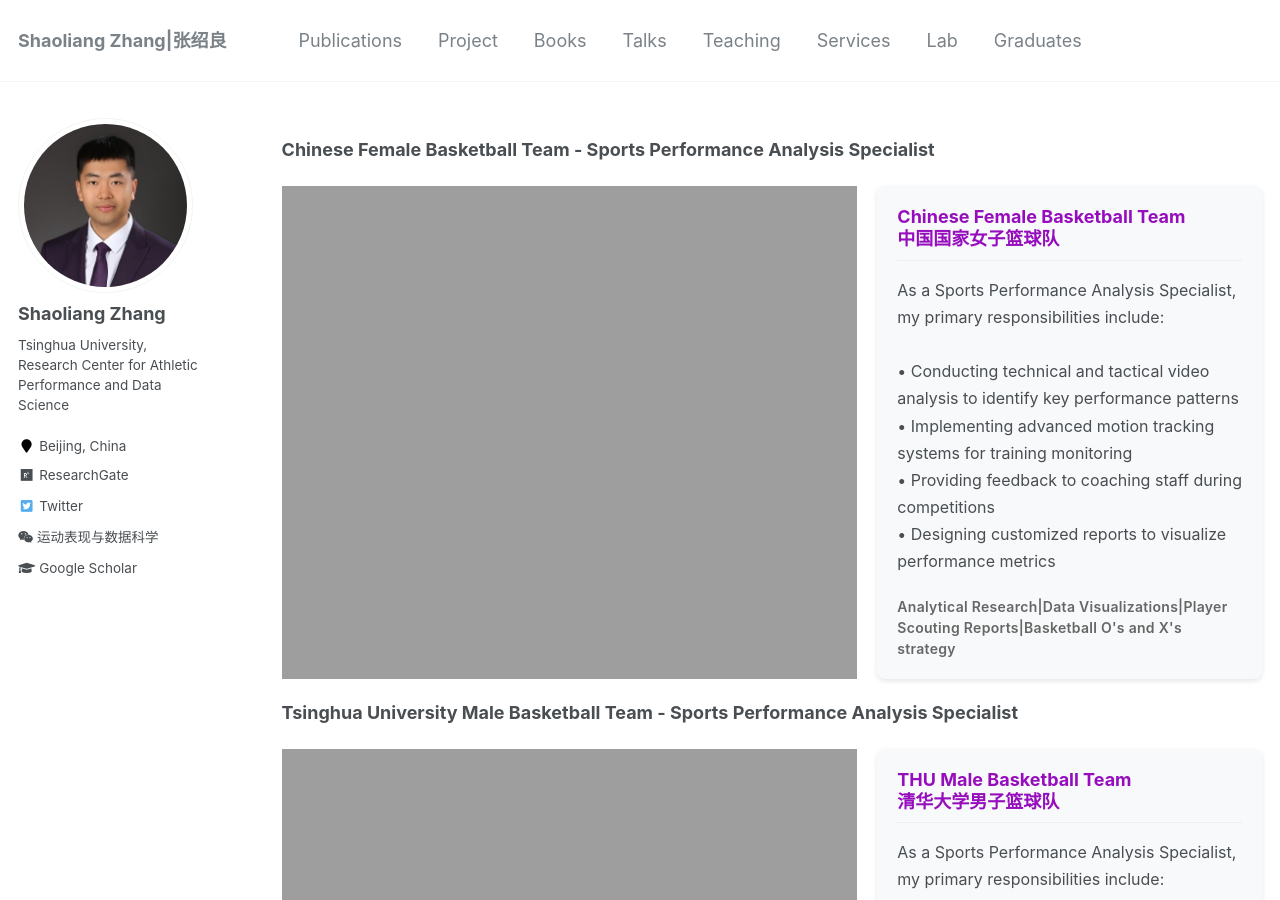
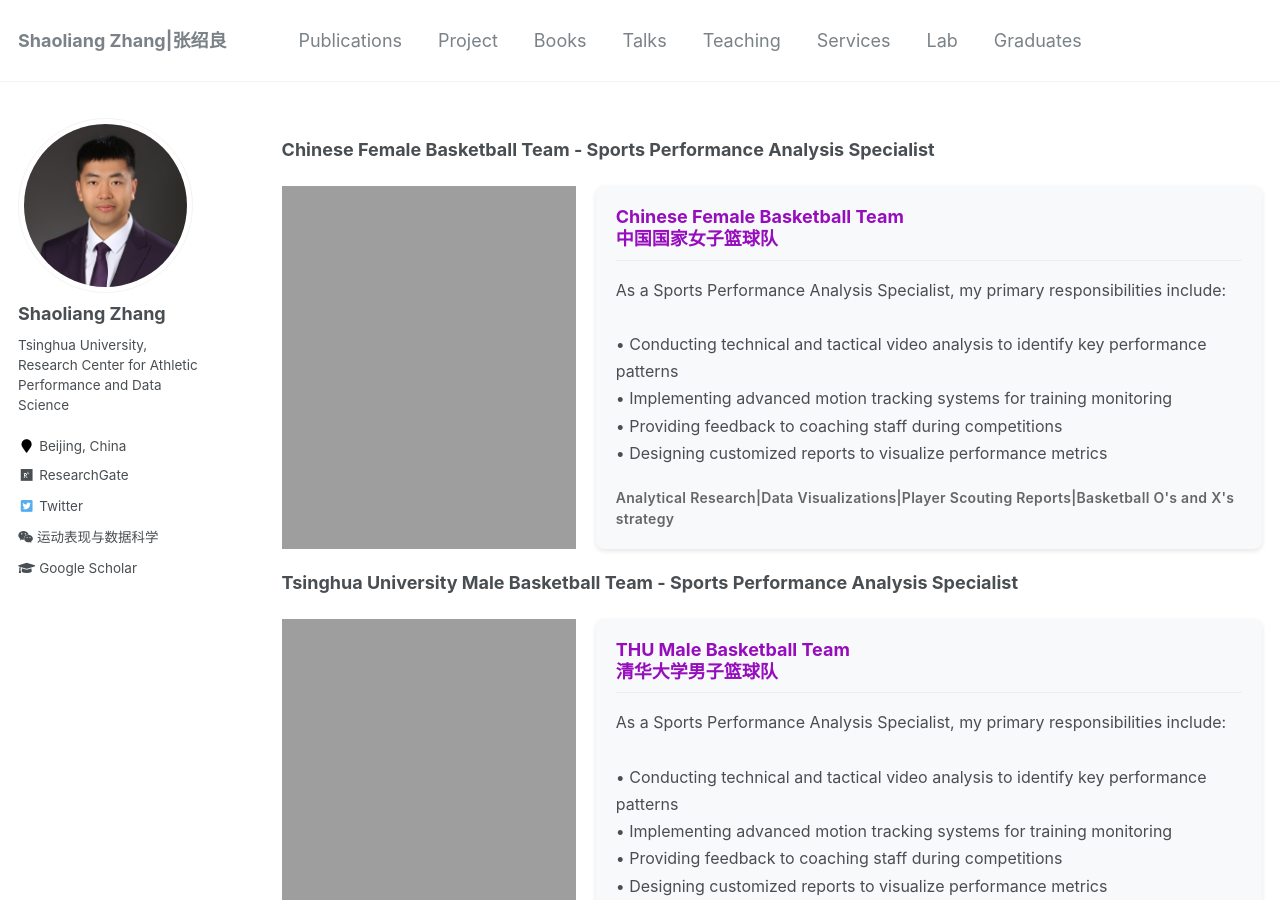
Before and after one commit to sportssuper/ZSL, a Jekyll site: the page built from _pages/services.md, in a window 1280 px wide and 900 px high. Built offline with Jekyll 4.4.1, drawn with Linux system fonts in a browser that asks for light colours; a script that is not in the unit is left out.

Commit message:
Update services.md

```diff
--- a/_pages/services.md
+++ b/_pages/services.md
@@ -14,9 +14,9 @@
 
   <img src="https://sportssuper.github.io/ZSL/assets/chinafemale/1.jpg"
        alt="女篮"
-       style="width: 60%; height: auto;">
+       style="width: 30%; height: auto;">
 
-  <div style="width: 40%; padding: 20px; background: #f8f9fa; border-radius: 8px; box-shadow: 0 2px 5px rgba(0,0,0,0.1);">
+  <div style="width: 70%; padding: 20px; background: #f8f9fa; border-radius: 8px; box-shadow: 0 2px 5px rgba(0,0,0,0.1);">
     <h3 style="color: #960DBD; margin-top: 0; border-bottom: 1px solid #eee; padding-bottom: 10px;">
       Chinese Female Basketball Team<br>中国国家女子篮球队
     </h3>
@@ -40,9 +40,9 @@
 
   <img src="https://sportssuper.github.io/ZSL//assets/images/thu1.jpg"
        alt="男篮"
-       style="width: 60%; height: auto;">
+       style="width: 30%; height: auto;">
 
-  <div style="width: 40%; padding: 20px; background: #f8f9fa; border-radius: 8px; box-shadow: 0 2px 5px rgba(0,0,0,0.1);">
+  <div style="width: 70%; padding: 20px; background: #f8f9fa; border-radius: 8px; box-shadow: 0 2px 5px rgba(0,0,0,0.1);">
     <h3 style="color: #960DBD; margin-top: 0; border-bottom: 1px solid #eee; padding-bottom: 10px;">
       THU Male Basketball Team<br>清华大学男子篮球队
     </h3>
@@ -67,9 +67,9 @@
 
   <img src="https://sportssuper.github.io/ZSL//assets/images/thu2.jpg"
        alt="女篮"
-       style="width: 60%; height: auto;">
+       style="width: 30%; height: auto;">
 
-  <div style="width: 40%; padding: 20px; background: #f8f9fa; border-radius: 8px; box-shadow: 0 2px 5px rgba(0,0,0,0.1);">
+  <div style="width: 70%; padding: 20px; background: #f8f9fa; border-radius: 8px; box-shadow: 0 2px 5px rgba(0,0,0,0.1);">
     <h3 style="color: #960DBD; margin-top: 0; border-bottom: 1px solid #eee; padding-bottom: 10px;">
       THU Female Basketball Team<br>清华大学女子篮球队
     </h3>
```
